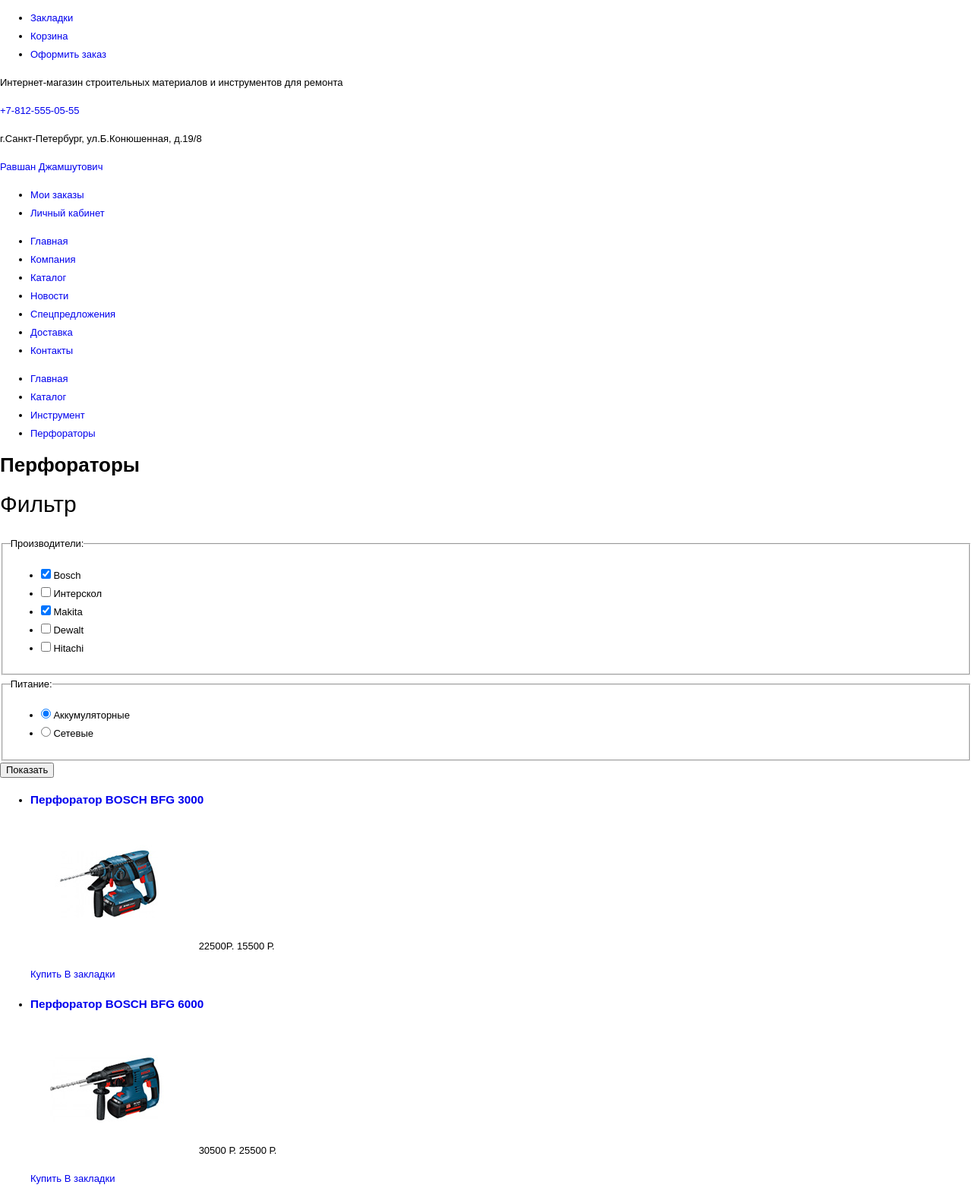
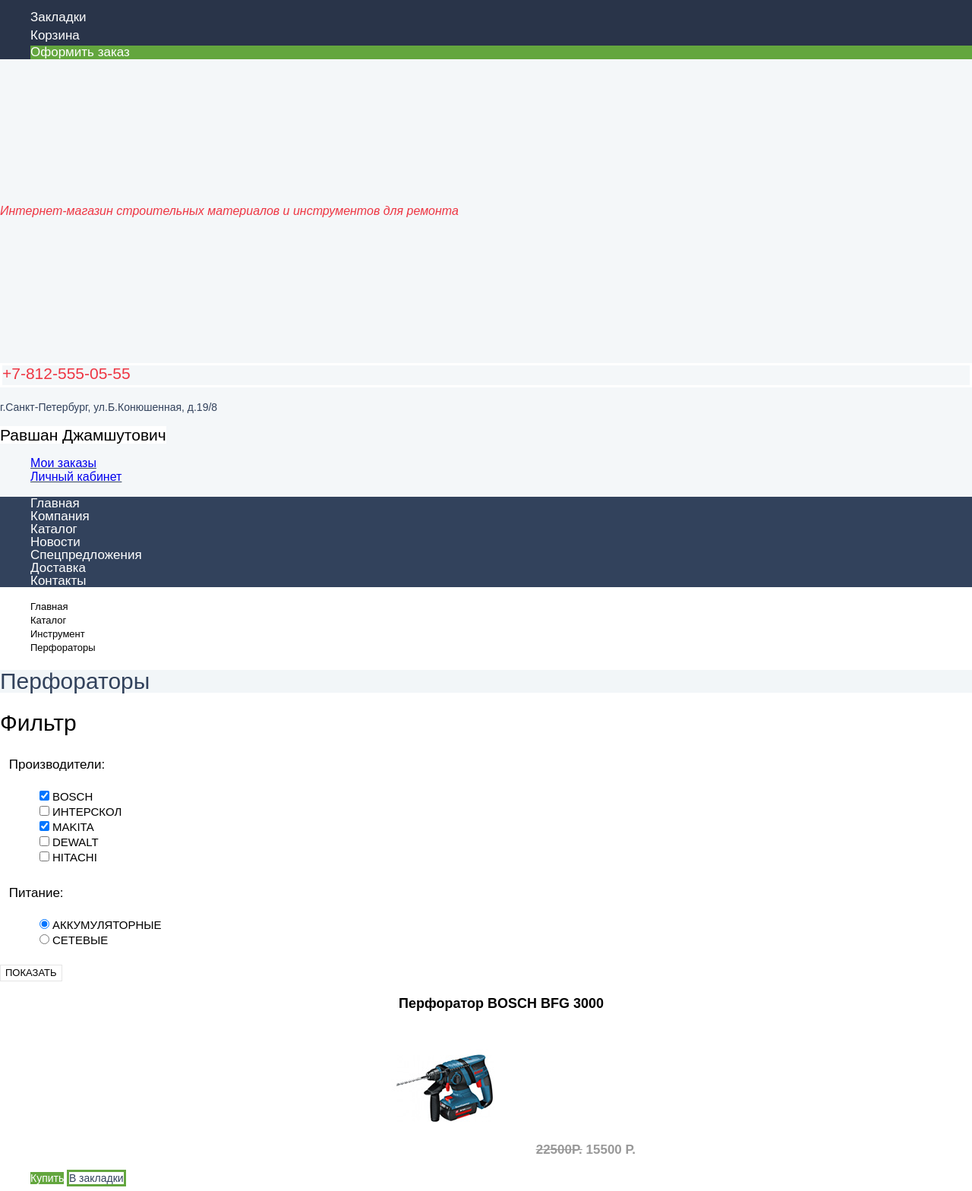
Before and after one commit to KostOvchinnikov/587719-technomart-26, a plain HTML site: page catalog.html in a window 1280 px wide. Shown: the part 52-1620 px from the top of the page at 76% size. Drawn offline with Linux system fonts and the light colour scheme; a web font is replaced by a local one.

Commit message:
Личный проект: начинаем базовую стилизацию
У меня проблема с Шрифтом, он отличается

```diff
--- a/catalog.html
+++ b/catalog.html
@@ -3,22 +3,22 @@
 <head>
 	<meta charset="UTF-8">
 	<title>Каталог товаров - Интернет магазин «Техномарт»</title>
-	<link href="https://fonts.googleapis.com/css?family=PT+Sans:400,400i,700&display=swap&subset=cyrillic" rel="stylesheet">
-	<link href="https://fonts.googleapis.com/css?family=Cuprum:400,400i,700&display=swap&subset=cyrillic" rel="stylesheet">
+	<link href="https://fonts.googleapis.com/css?family=Cuprum:400,400i,700|PT+Sans:400,400i,700&display=swap&subset=cyrillic" rel="stylesheet">
 	<link rel="stylesheet" href="css/normalize.css">
 	<link rel="stylesheet" href="css/style.css">
 </head>
-<body>
+<body class="inner-page">
 
-	<header>
+	<header class="main-header">
 
+		<div class="header-top">
 		  	<a href="index.html" class="main-logo"><img src="img/header-logo.svg" width="109" height="19" alt="Логотип магазина «Техномарт»"></a>
 
 			<form action="https://echo.htmlacademy.ru" method="get">
 				<input type="search" placeholder="Поиск" aria-label="Поиск">
 			</form>
 
-	  	<ul>
+		  	<ul class="top-navigation">
 
 		  		<li>
 		  			<a href="#">Закладки</a>
@@ -26,24 +26,30 @@
 		  		<li>
 		  			<a href="#">Корзина</a>
 		  		</li>
-	  		<li>
+		  		<li class="checkout">
 		  			<a href="#">Оформить заказ</a>
 		  		</li>
 
 		  	</ul>
+		</div>
 
+		<!-- Наверное div можно будет убрать -->
+		<div class="italic">
 		  	<p>Интернет-магазин
 		  	строительных материалов
 		  	и инструментов для ремонта
 		  	</p>
+		</div>
 
-	  	<a href="tel:+7-812-555-05-55">+7-812-555-05-55</a>
+		<div class="phone-container">
+	  		<a href="tel:+7-812-555-05-55" class="phone">+7-812-555-05-55</a>
+		</div>
 
-	  	<p>г.Санкт-Петербург, ул.Б.Конюшенная, д.19/8</p>
+	  	<p class="header-adress">г.Санкт-Петербург, ул.Б.Конюшенная, д.19/8</p>
 
-	  	<a href="#">Равшан Джамшутович</a>
+	  	<a href="#" class="username">Равшан Джамшутович</a>
 
-	  	<ul>
+	  	<ul class="user-navigation">
 	  		<li>
 	  			<a href="#">Мои заказы</a>
 	  		</li>
@@ -52,8 +58,8 @@
 	  		</li>
 	  	</ul>
 
-	  	<nav>
-	  		<ul>
+	  	<nav class="main-navigation">
+	  		<ul class="site-navigation">
 		  		<li><a href="index.html">Главная</a></li>
 		  		<li><a href="#">Компания</a></li>
 		  		<li><a href="catalog.html">Каталог</a></li>
@@ -67,16 +73,16 @@
 	</header>
 
 	<main>
-	  	<ul>
+	  	<ul class="mini-nav">
 	  		<li><a href="index.html">Главная</a></li>
 	  		<li><a href="catalog.html">Каталог</a></li>
 	  		<li><a href="#">Инструмент</a></li>
 	  		<li><a href="#">Перфораторы</a></li>
 	  	</ul>
-
+	  	<div class="h1-container">
 	  		<h1>Перфораторы</h1>
-
-	  	<section>
+		</div>
+	  	<section class="filter">
 
 	  		<h2>Фильтр</h2>
 
@@ -128,11 +134,11 @@
 
 	  	</section>
 
-	  	<section>
+	  	<section class="items">
 	  		<h2 class="visually-hidden">Список перфораторов</h2>
 
 	  		<ul>
-	  			<li>
+	  			<li class="catalog-item">
 
 	  				<h3><a href="#">Перфоратор BOSCH BFG 3000</a></h3>
 	  				<p>
@@ -142,12 +148,12 @@
 	  					<span>22500P.</span>
 	  						15500 Р.
 	  				</p>
-	  				<a href="#">Купить</a>
-	  				<a href="#">В закладки</a>
+	  				<a href="#" class="buy">Купить</a>
+	  				<a href="#" class="bookmarks">В закладки</a>
 
 	  			</li>
 
-	  			<li>
+	  			<li class="catalog-item">
 
 	  				<h3><a href="#">Перфоратор BOSCH BFG 6000</a></h3>
 	  				<p>
@@ -157,12 +163,12 @@
 	  					<span>30500 Р.</span>
 	  					25500 Р.
 	  				</p>
-	  				<a href="#">Купить</a>
-	  				<a href="#">В закладки</a>
+	  				<a href="#" class="buy">Купить</a>
+	  				<a href="#" class="bookmarks">В закладки</a>
 
 	  			</li>
 
-	  			<li>
+	  			<li class="catalog-item">
 
 	  				<h3><a href="#">Перфоратор BOSCH BFG 2000</a></h3>
 	  				<p>
@@ -171,12 +177,12 @@
 	  					</a>
 	  					12500 Р.
 	  				</p>
-	  				<a href="#">Купить</a>
-	  				<a href="#">В закладки</a>
+	  				<a href="#" class="buy">Купить</a>
+	  				<a href="#" class="bookmarks">В закладки</a>
 
 	  			</li>
 
-	  			<li>
+	  			<li class="catalog-item">
 
 	  				<h3><a href="#">Перфоратор BOSCH BFG 3000</a></h3>
 	  				<p>
@@ -186,12 +192,12 @@
 	  					<span>22500 P.</span>
 	  					15500 Р.
 	  				</p>
-	  				<a href="#">Купить</a>
-	  				<a href="#">В закладки</a>
+	  				<a href="#" class="buy">Купить</a>
+	  				<a href="#" class="bookmarks">В закладки</a>
 
 	  			</li>
 
-	  			<li>
+	  			<li class="catalog-item">
 
 	  				<h3><a href="#">Перфоратор BOSCH BFG 6000</a></h3>
 	  				<p>
@@ -201,12 +207,12 @@
 	  					<span>30500 P.</span>
 	  					25500 Р.
 	  				</p>
-	  				<a href="#">Купить</a>
-	  				<a href="#">В закладки</a>
+	  				<a href="#" class="buy">Купить</a>
+	  				<a href="#" class="bookmarks">В закладки</a>
 
 	  			</li>
 
-	  			<li>
+	  			<li class="catalog-item">
 
 	  				<h3><a href="#">Перфоратор BOSCH BFG 2000</a></h3>
 	  				<p>
@@ -215,12 +221,12 @@
 	  					</a>
 	  					12500 Р.
 	  				</p>
-	  				<a href="#">Купить</a>
-	  				<a href="#">В закладки</a>
+	  				<a href="#" class="buy">Купить</a>
+	  				<a href="#" class="bookmarks">В закладки</a>
 
 	  			</li>
 
-	  			<li>
+	  			<li class="catalog-item">
 
 	  				<h3><a href="#">Перфоратор BOSCH BFG 3000</a></h3>
 	  				<p>
@@ -230,12 +236,12 @@
 	  					<span>22500 P.</span>
 	  					15500 Р.
 	  				</p>
-	  				<a href="#">Купить</a>
-	  				<a href="#">В закладки</a>
+	  				<a href="#" class="buy">Купить</a>
+	  				<a href="#" class="bookmarks">В закладки</a>
 
 	  			</li>
 
-	  			<li>
+	  			<li class="catalog-item">
 
 	  				<h3><a href="#">Перфоратор BOSCH BFG 6000</a></h3>
 	  				<p>
@@ -245,12 +251,12 @@
 	  					<span>30500 P.</span>
 	  					25500 Р.
 	  				</p>
-	  				<a href="#">Купить</a>
-	  				<a href="#">В закладки</a>
+	  				<a href="#" class="buy">Купить</a>
+	  				<a href="#" class="bookmarks">В закладки</a>
 
 	  			</li>
 
-	  			<li>
+	  			<li class="catalog-item">
 
 	  				<h3><a href="#">Перфоратор BOSCH BFG 2000</a></h3>
 	  				<p>
@@ -260,8 +266,8 @@
 
 	  					12500 Р.
 	  				</p>
-	  				<a href="#">Купить</a>
-	  				<a href="#">В закладки</a>
+	  				<a href="#" class="buy">Купить</a>
+	  				<a href="#" class="bookmarks">В закладки</a>
 
 	  			</li>
 
@@ -278,13 +284,13 @@
 
 	</main>
 
-	<footer>
+	<footer class="main-footer">
 
 		 <section>
 
 			<a href="index.html" class="footer-logo"><img src="img/footer-logo.svg" width="138" height="23" alt="Логотип магазина «Техномарт»"></a>
 
-			<ul>
+			<ul class="footer-navigation-1">
 				<li><a href="about-us.html">Компания</a></li>
 				<li><a href="news.html">Новости</a></li>
 				<li><a href="catalog.html">Каталог</a></li>
@@ -297,7 +303,7 @@
 				+7(812)555-05-55
 			</p>
 
-			<ul>
+			<ul class="footer-navigation-2">
 				<li><a href="#">Материалы</a></li>
 				<li><a href="#">Техника</a></li>
 				<li><a href="#">Инструмент</a></li>
@@ -305,14 +311,14 @@
 			</ul>
 		</section>
 
-		<section>
+		<section class="footer-bottom">
 
 			<p>
 				© 2010-2019 Компания «Техномарт»
 				Все права защищены
 			</p>
 
-			<div>
+			<div class="social">
 				<ul>
 	  				<li><a href="#">Вконтакте</a></li>
 	  				<li><a href="#">Фейсбук</a></li>
@@ -320,12 +326,12 @@
 	  			</ul>
 			</div>
 
-			<div>
+			<div class="feedback">
 				<p>Обратная связь:</p>
 				<a href="mailto:mail@htmlacademy.ru">mail@htmlacademy.ru</a>
 			</div>
 
-			<div>
+			<div class="executor">
 				<p>Разработано &mdash;</p>
 				<a href="https://htmlacademy.ru/intensive/htmlcss">htmlacademy.ru</a>
 			</div>
--- a/css/style.css
+++ b/css/style.css
@@ -2,7 +2,7 @@ body {
 	margin: 0;
 	padding: 0;
 
-	font-family: 'Cuprum','PT-Sans', Arial, sans-serif;
+	font-family: "Cuprum", Arial, sans-serif;
 	font-size: 13px;
 	line-height: 24px;
 	font-weight: 400;
@@ -43,7 +43,7 @@ a {
 
 
 .top-navigation a {
-	font: Cuprum;
+	font-family: "Cuprum", Arial, sans-serif;
 	font-size: 17px;
 	line-height: 18px;
 	color: #ffffff;
@@ -58,8 +58,7 @@ a {
 	color: #ffffff;
 }
 
-.main-header p {
-	font: Cuprum;
+.italic p {
 	font-size: 16px;
 	font-weight: 400;
 	line-height: 23;
@@ -72,21 +71,59 @@ a {
 }
 
 .phone-container .phone {
-	font: Cuprum;
 	font-size: 21px;
 	line-height: 21px;
 	color: #ee3643;
 }
 
 .main-header .header-adress {
-	font: Cuprum;
 	font-size: 14px;
 	line-height: 24px;
 	color: #32425c;
 }
 
+.username {
+	background-color: #ffffff;
+	font-size: 21px;
+	font-weight: 400;
+	line-height: 21px;
+	color: #000000;
+}
+
+.user-navigation li {
+	list-style: none;
+	font-size: 16px;
+	font-weight: 400;
+	line-height: 18px;
+	text-decoration: underline;
+	color: #32425c;
+}
+
+.user-navigation a:hover,
+.user-navigation a:focus {
+	color: #ee3643;
+}
+
+.mini-nav {
+	list-style: none;
+	font-family: "PT-Sans", Arial, sans-serif;
+	font-size: 13px;
+	font-weight: 400;
+	line-height: 18px;
+}
+
+.mini-nav a {
+	color: #000000;
+}
+
+
+.mini-nav a:hover,
+.mini-nav a:focus {
+	color: #000000;
+}
+
 .main-navigation {
-	font: Cuprum;
+	font-family: "Cuprum", Arial, sans-serif;
 	font-size: 17px;
 	line-height: 17px;
 	color: #ffffff;
@@ -107,8 +144,54 @@ a {
 	background-color: #293449;
 }
 
+main .h1-container {
+	background-color: #f2f6f8;
+}
+
+main h1 {
+	font-size: 30px;
+	font-weight: 400;
+	line-height: 30px;
+	color: #32425c;
+}
+
+fieldset legend {
+	font-family: "PT-Sans", Arial, sans-serif;
+	font-size: 17px;
+	font-weight: 400;
+	line-height: 30px;
+	color: #000000;
+}
+
+.filter fieldset {
+	border: none;
+}
+
+.filter li {
+	list-style: none;
+
+	font-style: "PT-Sans", Arial, sans-serif;
+	font-size: 15px;
+	font-weight: 400;
+	line-height: 20px;
+	text-transform: uppercase;
+	color: #000000;
+}
+
+.filter [type=submit] {
+	background-color: #ffffff;
+	border: 1px solid #e5e5e5;
+
+	font-family: "PT-Sans", Arial, sans-serif;
+	font-size: 13px;
+	font-weight: 400;
+	line-height: 18px;
+	text-align: center;
+	text-transform: uppercase;
+	color: #000000;
+}
+
 main h2 {
-	font: Cuprum;
 	font-size: 30px;
 	line-height: 30px;
 	color: #000000;
@@ -116,7 +199,7 @@ main h2 {
 }
 
 main p {
-	font: PT-Sans;
+	font-family: "PT-Sans", Arial, sans-serif;
 	font-size: 13px;
 	line-height: 24px;
 	font-weight: 400;
@@ -124,9 +207,77 @@ main p {
 	color: #000000;
 }
 
+.items li {
+	list-style: none;
+}
+
+.catalog-item h3 {
+	font-family: "PT-Sans", Arial, sans-serif;
+	font-size: 18px;
+	font-weight: 700;
+	line-height: 20px;
+	text-align: center;
+	color: #000000;
+}
+
+.catalog-item a,
+.catalog-item a:hover,
+.catalog-item a:focus {
+	color: #000000;
+}
+
+.catalog-item p {
+	font-family: "PT-Sans", Arial, sans-serif;
+	font-size: 17px;
+	font-weight: 700;
+	line-height: 18px;
+	text-align: center;
+	color: #999999;
+}
+
+.catalog-item span {
+	font-family: "PT-Sans", Arial, sans-serif;
+	font-size: 17px;
+	font-weight: 700;
+	line-height: 18px;
+	text-align: center;
+	color: #999999;
+	text-decoration: line-through;
+}
+
+.items .buy {
+	font-size: 14px;
+	font-weight: 400;
+	line-height: 18px;
+	text-align: center;
+	color: #ffffff;
+
+	background-color: #63a63e;
+}
+
+.items .buy:hover,
+.items .buy:focus {
+	background-color: #367315;
+	color: #ffffff;
+}
+
+.items .bookmarks {
+	font-size: 14px;
+	font-weight: 400;
+	line-height: 18px;
+	text-align: center;
+	color: #32425c;
+	border: 3px solid #63a63e;
+}
+
+.items .bookmarks:hover,
+.items .bookmarks:focus {
+	color: #32425c;
+	border-color: #32425c;
+}
+
 .about-us li {
 	list-style: none;
-	font: Cuprum;
 	font-size: 18px;
 	line-height: 20px;
 	font-weight: 400;
@@ -144,7 +295,6 @@ main p {
 }
 
 .main-footer {
-	font: Cuprum;
 	color: #ffffff;
 
 	background-color: #32425c;
```
Also changed, not shown: index.html (+7 -5 lines). Lines whose indentation alone changed are shown as unchanged.
